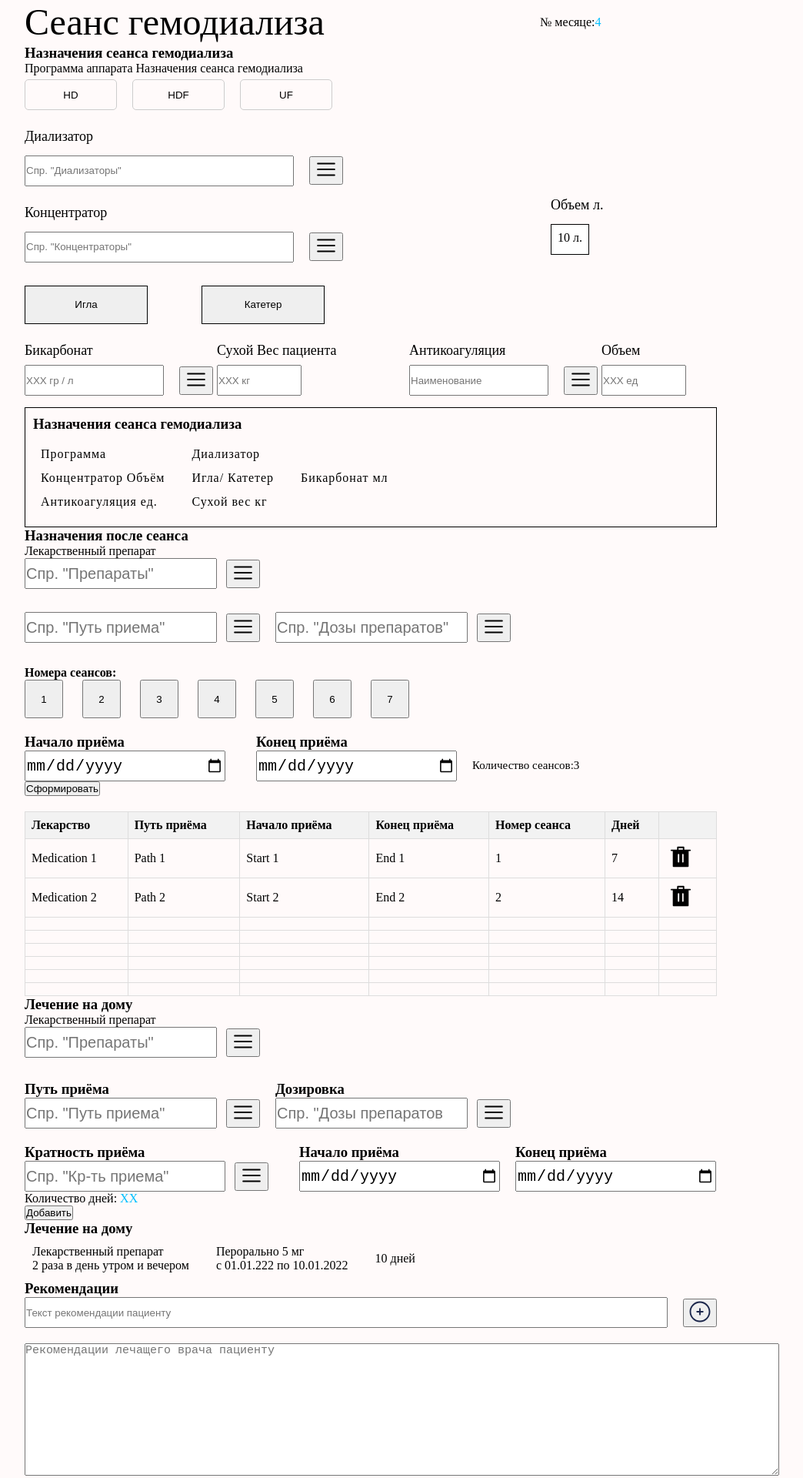
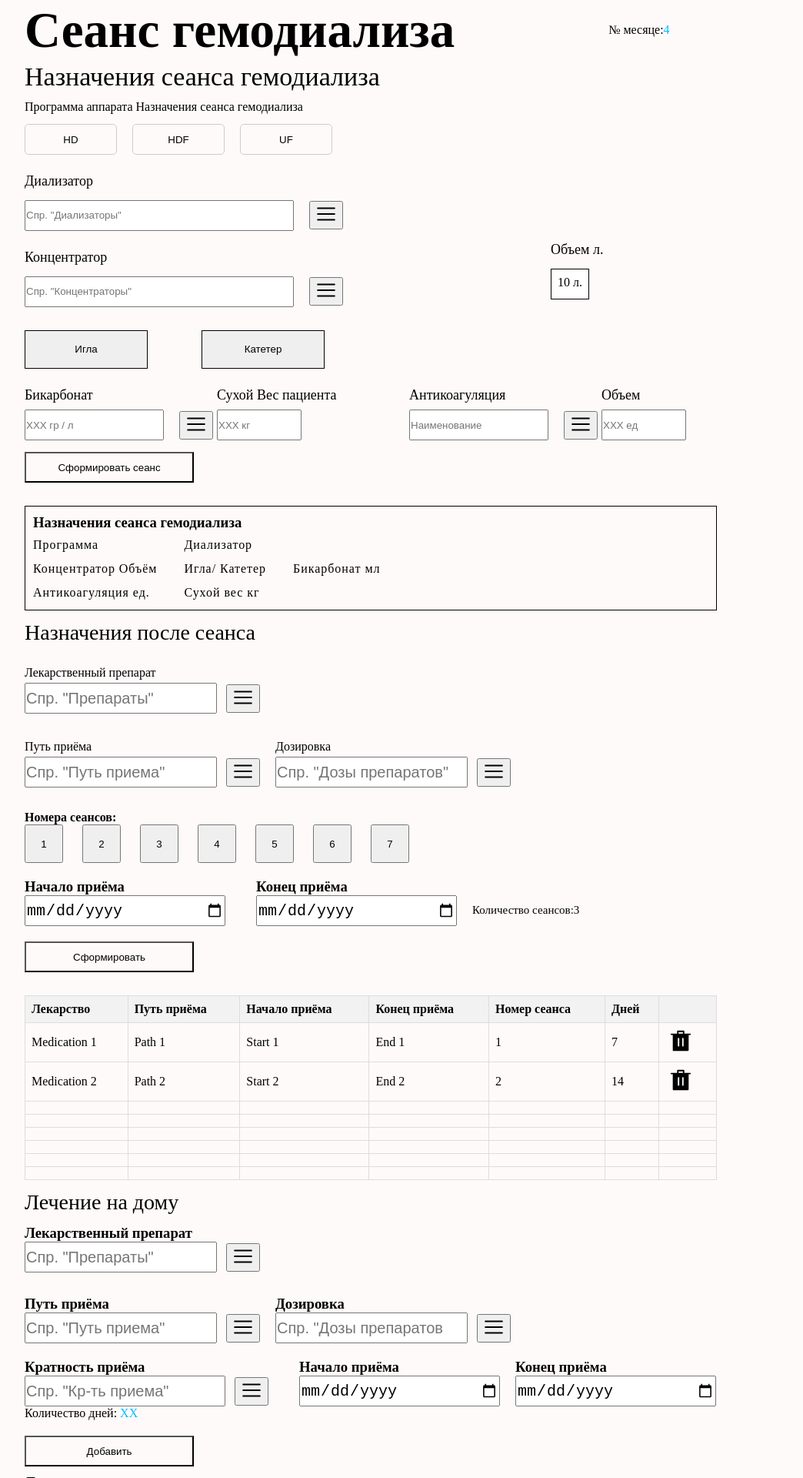
Before and after one commit to Aidana777/landing, a React (Create React App) app: page / in a window 1280 px wide. Shown: the top 1920 px of the page at 77% size, without its empty margins (158-1202 px from the left). Built offline with nearby package versions, Linux system fonts and the light colour scheme.

Commit message:
Done!!!! css

```diff
--- a/src/components/Banner/Banner.tsx
+++ b/src/components/Banner/Banner.tsx
@@ -63,10 +63,10 @@ const Banner = () => {
 
     const [inputValueFirst, setInputValueFirst] = useState('');
     const [itemsModalFirst, setItemsModalFirst] = useState<string[]>([
-        'Игла размер №1',
-        'Игла размер №2',
-        'Игла размер №4',
-        'Игла размер №4',
+        'Лекарственный препарат №1',
+        'Лекарственный препарат №2',
+        'Лекарственный препарат №3',
+        'Лекарственный препарат №4',
     ]);
 
     const handleCreateRow = () => {
@@ -86,8 +86,8 @@ const Banner = () => {
     return (
         <div>
             <div className="container">
-                <h3>Назначения после сеанса</h3>
-                <p>Лекарственный препарат</p>
+                <h3 className='bannerTitle'>Назначения после сеанса</h3>
+                <p className='coinText'>Лекарственный препарат</p>
             </div>
             <div className="modalSession">
                 <input className='bannerInput' type="text" placeholder='Спр. "Препараты"' />
@@ -155,12 +155,16 @@ const Banner = () => {
             </div>
             <section className='doze'>
 
+                <div>
+                    <h3 className='inputCardText'>Путь приёма</h3>
                     <div className="bannerFirst">
 
                         <input className='bannerInput' type="text" placeholder='Спр. "Путь приема"' />
                         <button className='bannerBtn' onClick={openModalSecond}>
                             <img src="../../../icons/burger-checklist-list-menu-navigation-svgrepo-com.svg" alt="" />
                         </button>
+
+                    </div>
 
                 </div>
 
@@ -179,13 +183,16 @@ const Banner = () => {
                         </div>
                     </div>
                 )}
-
+                <div>
+                    <h3 className='inputCardText'>Дозировка</h3>
                     <div className="bannerSecond">
                         <input className='bannerInput' type="text" placeholder='Спр. "Дозы препаратов"' />
                         <button className='bannerBtn' onClick={openModalSecond}>
                             <img src="../../../icons/burger-checklist-list-menu-navigation-svgrepo-com.svg" alt="" />
                         </button>
                     </div>
+                </div>
+
                 {showModalSecond && (
                     <div className="centerModal" onClick={closeModalSecond}>
                         <div className="modal" onClick={(e) => e.stopPropagation()}>
@@ -260,7 +267,7 @@ const Banner = () => {
                 <div className='dateText'>Количество сеансов:3</div>
             </section>
             <div>
-                <button onClick={handleCreateRow}>Сформировать</button>
+                <button onClick={handleCreateRow} className='totalBtn'>Сформировать</button>
             </div>
             <div className="tablet">
                 <table>
--- a/src/components/Banner/banner.css
+++ b/src/components/Banner/banner.css
@@ -122,3 +122,22 @@ tr:hover {
   color: green;
   /* Измените на нужный вам цвет */
 }
+.bannerTitle{
+  font-size: 28px;
+  font-style: normal;
+  font-weight: 500;
+  line-height: 58px;
+}
+.coinText{
+  font-size: 16px;
+  font-style: normal;
+  font-weight: 400;
+  line-height: 26px;
+  margin-top: 10px;
+}
+.inputCardText{
+  font-size: 16px;
+font-style: normal;
+font-weight: 400;
+line-height: 26px;
+}
--- a/src/components/Content/Content.tsx
+++ b/src/components/Content/Content.tsx
@@ -272,7 +272,7 @@ const closeModalBanner = () => {
           <h3 className='carboneText'>Бикарбонат</h3>
           <div className="blockCarbone">
             <input type="text" className='blockCarbonInput' placeholder='ХХХ гр / л' />
-            <button className='carboneBtn'  onClick={openModalBanner}>
+            <button className='carboneBtn' onClick={openModalBanner}>
               <img
                 src="../../../icons/burger-checklist-list-menu-navigation-svgrepo-com.svg"
                 alt=""
@@ -322,7 +322,7 @@ const closeModalBanner = () => {
           </div>
         </div>
       </div>
-
+      <button className='totalBtn'>Сформировать сеанс</button>
 
       <div className="totalBlock">
 
--- a/src/components/Content/content.css
+++ b/src/components/Content/content.css
@@ -1,9 +1,30 @@
+/* Typography */
+.coinTitle {
+  font-size: 65px;
+  font-style: normal;
+  font-weight: 700;
+  line-height: 120%;
+}
+
+.subTitle {
+  font-size: 34px;
+  font-style: normal;
+  font-weight: 500;
+  line-height: 44px;
+}
+
+.content_Text {
+  font-size: 16px;
+  font-style: normal;
+  font-weight: 500;
+  line-height: 34px;
+}
+
+/* Layout and Box Model */
 .buttonChose {
   display: flex;
   margin-top: 5px;
 }
-
-.content_Text {}
 
 .contentItem {
   width: 120px;
@@ -77,6 +98,7 @@
   background-color: white;
 }
 
+/* Injection Styles */
 .injectionBtns {
   margin-top: 30px;
 }
@@ -98,7 +120,6 @@
   margin-top: 20px;
   display: flex;
   align-items: center;
-
 }
 
 .injectionContentInput {
@@ -162,6 +183,7 @@
   letter-spacing: 0.96px;
 }
 
+/* Card Styles */
 .cardContainer {
   display: flex;
   gap: 20px;
@@ -179,7 +201,6 @@
 
 .cardContent {
   display: flex;
-
   gap: 5px;
 }
 
@@ -189,6 +210,7 @@
   cursor: pointer;
 }
 
+/* Carbon Container Styles */
 .cantainerCarbonen {
   display: flex;
   align-items: center;
@@ -234,6 +256,7 @@
   margin-left: 20px;
 }
 
+/* List Carbon Modal Styles */
 .listCarbonModal {
   margin-top: 10px;
 }
@@ -252,7 +275,6 @@
   color: white;
   height: 40px;
   text-align: left;
-
 }
 
 .listCarbonModalTitle {
@@ -262,6 +284,7 @@
   line-height: 150%;
 }
 
+/* Total Block Styles */
 .totalBlock {
   padding: 10px;
   border: 1px solid black;
@@ -271,7 +294,6 @@
 .listTotalBlock {
   display: flex;
   align-items: center;
-  padding: 10px;
 }
 
 .listSecondTotal,
@@ -285,6 +307,13 @@
   font-style: normal;
   font-weight: 400;
   line-height: 160%;
-  /* 25.6px */
   letter-spacing: 0.96px;
 }
+
+.totalBtn {
+  background: transparent;
+  margin-top: 20px;
+  margin-bottom: 10px;
+  height: 40px;
+  width: 220px;
+}
--- a/src/components/Header/header.css
+++ b/src/components/Header/header.css
@@ -5,11 +5,10 @@
 }
 
 .header-title {
-    font-size: 48px;
+    font-size: 65px;
     font-style: normal;
-    font-weight: 500;
-    line-height: 58px;
-    width: 470px;
+    font-weight: 700;
+    line-height: 120%;
 
 }
 
--- a/src/components/HomeBlock/HomeBlock.tsx
+++ b/src/components/HomeBlock/HomeBlock.tsx
@@ -72,13 +72,12 @@ const HomeBlock = () => {
     ]);
 
 
-
     const [inputValueFirst, setInputValueFirst] = useState('');
     const [itemsModalFirst, setItemsModalFirst] = useState<string[]>([
-        'Игла размер №1',
-        'Игла размер №2',
-        'Игла размер №4',
-        'Игла размер №4',
+        'Лекарственный препарат №1',
+        'Лекарственный препарат №2',
+        'Лекарственный препарат №3',
+        'Лекарственный препарат №4',
     ]);
 
     const handleCreateRow = () => {
@@ -98,8 +97,8 @@ const HomeBlock = () => {
     return (
         <div>
             <div className="container">
-                <h3>Лечение на дому</h3>
-                <p >Лекарственный препарат</p>
+                <h3 className='bannerTitle'>Лечение на дому</h3>
+                <h3 >Лекарственный препарат</h3>
             </div>
             <div className="modalSession">
                 <input className='bannerInput' type="text" placeholder='Спр. "Препараты"' />
@@ -243,10 +242,10 @@ const HomeBlock = () => {
                                     <h3 className='listCarbonModalTitle'>Справочник "Кратность приема"</h3>
                                 </div>
                                 {itemsModalDays.map((item, index) => (
-                                <div key={index} className='listCarbonModal'>
-                                    <p className='listCarboneText'>{item}</p>
-                                </div>
-                            ))}
+                                    <div key={index} className='listCarbonModal'>
+                                        <p className='listCarboneText'>{item}</p>
+                                    </div>
+                                ))}
                             </div>
                         </Modal>
                     )}
@@ -267,7 +266,7 @@ const HomeBlock = () => {
                 <p>Количество дней: <span>ХХ</span>  </p>
             </div>
             <div>
-                <button onClick={handleCreateRow} className='addAllInfo'>Добавить</button>
+                <button onClick={handleCreateRow} className='totalBtn'>Добавить</button>
 
                 <h3>Лечение на дому</h3>
 
--- a/src/components/TextBlock/TextBlock.tsx
+++ b/src/components/TextBlock/TextBlock.tsx
@@ -29,7 +29,7 @@ const TextBlock: React.FC = () => {
   return (
     <div>
       <div>
-        <h3>Рекомендации</h3>
+        <h3 className='bannerTitle'>Рекомендации</h3>
         <div className="recomedationTodos">
           <input type="text" className='recomedationTodosInput' placeholder='Текст рекомендации пациенту' />
           <button className='addBtn'>
@@ -48,7 +48,7 @@ const TextBlock: React.FC = () => {
           <img src="../../../icons/doctor.svg" alt="" />
           <p>ФИО лечащего врача  Должность</p>
    </div>
-      <button  className='addAllInfo'>Сохранить назначения</button>
+      <button  className='totalBtn'>Сохранить назначения</button>
     </div>
   );
 }
```
Lines whose indentation alone changed are shown as unchanged.
